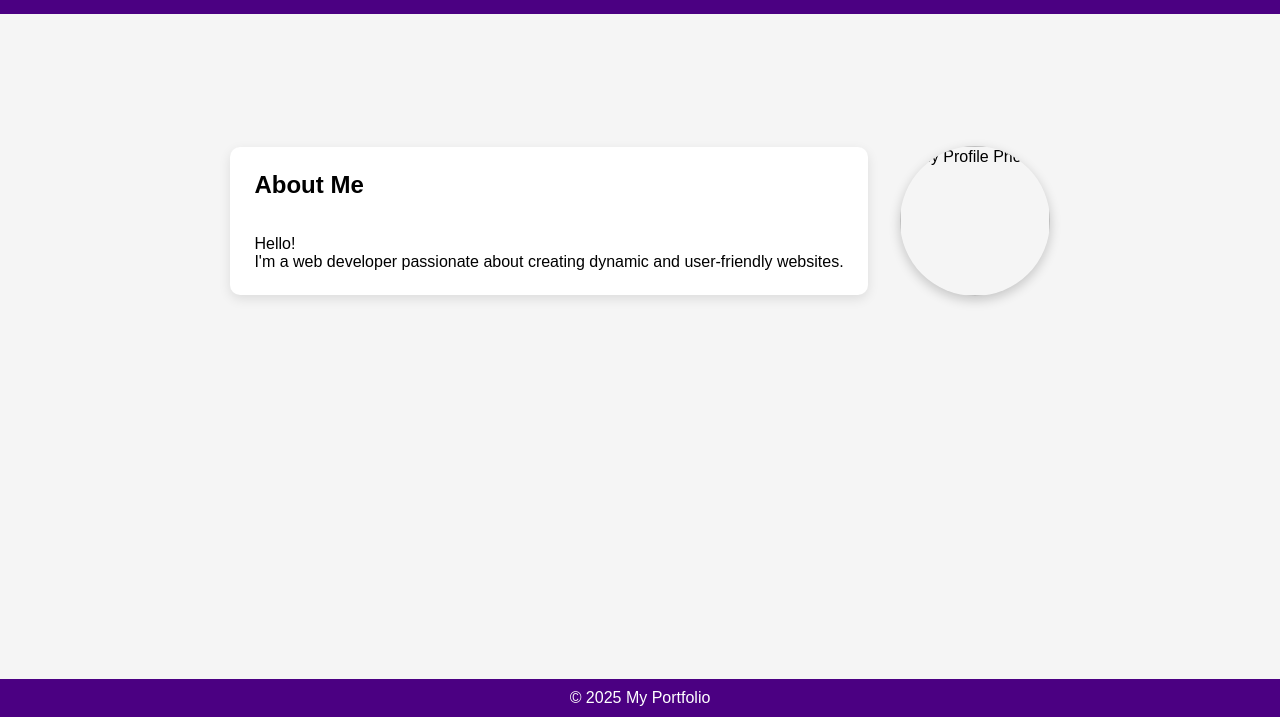
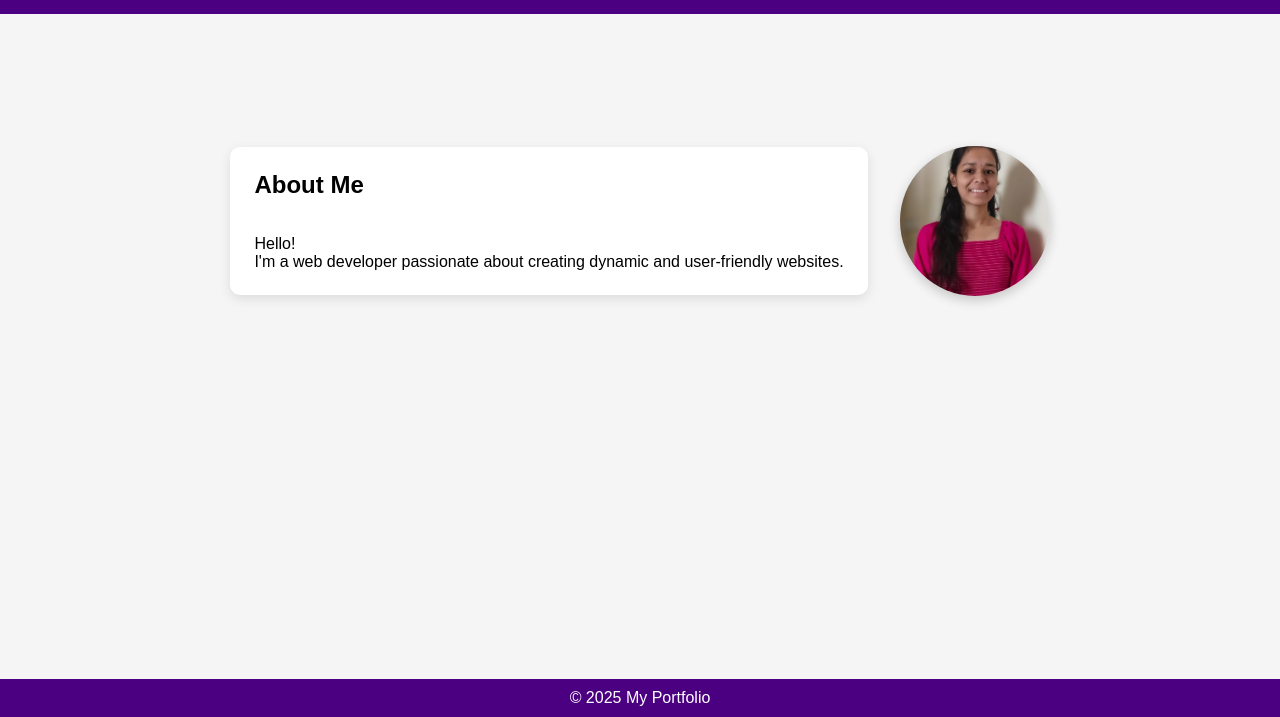
Before and after one commit to likhitha119/task-4, a plain HTML site: page index.html in a window 1280 px wide. Shown: the part 83-800 px from the top of the page. Drawn offline with Linux system fonts and the light colour scheme.

Commit message:
Update index.html

```diff
--- a/index.html
+++ b/index.html
@@ -24,7 +24,7 @@
          I'm a web developer passionate about creating dynamic and user-friendly websites.</p>
     </div>
     <div class="image-box">
-      <img src="images/passport-likki.jpeg" alt="My Profile Photo">
+      <img src="passport-likki.jpeg" alt="My Profile Photo">
     </div>
   </section>
 </main>
```
